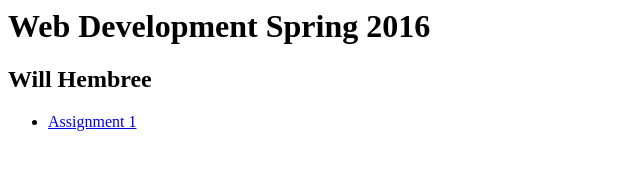
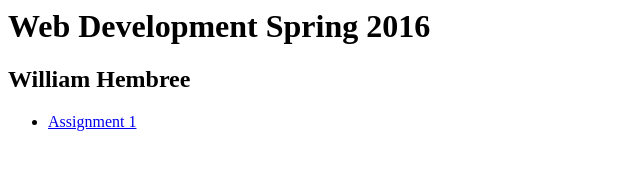
Before and after one commit to whembree87/CS5610_WebDev, a website: page public/index.html in a window 1280 px wide. Shown: the full height of the page, 0-640 px from the left. Drawn offline with Linux system fonts and the light colour scheme.

Commit message:
Update index.html

```diff
--- a/public/index.html
+++ b/public/index.html
@@ -1,5 +1,5 @@
 <h1>Web Development Spring 2016</h1>
-<h2>Will Hembree</h2>
+<h2>William Hembree</h2>
 
 <nav>
   <ul>
```
